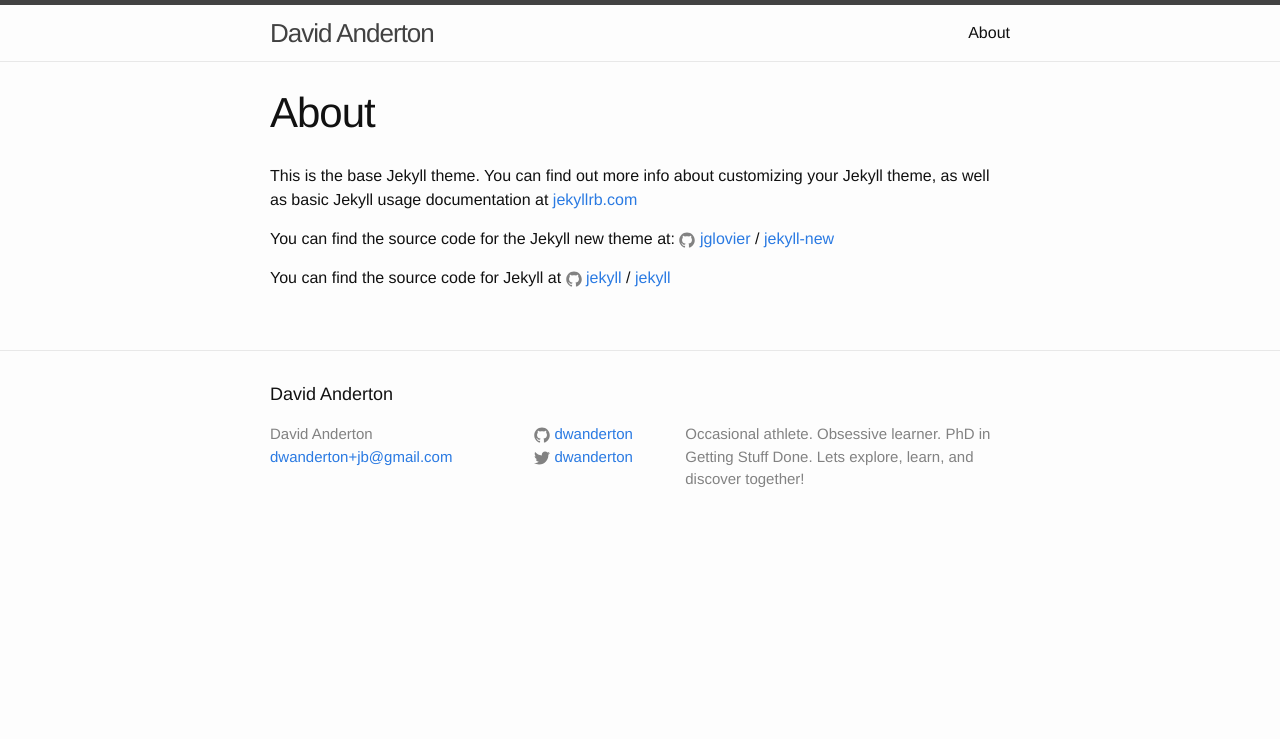
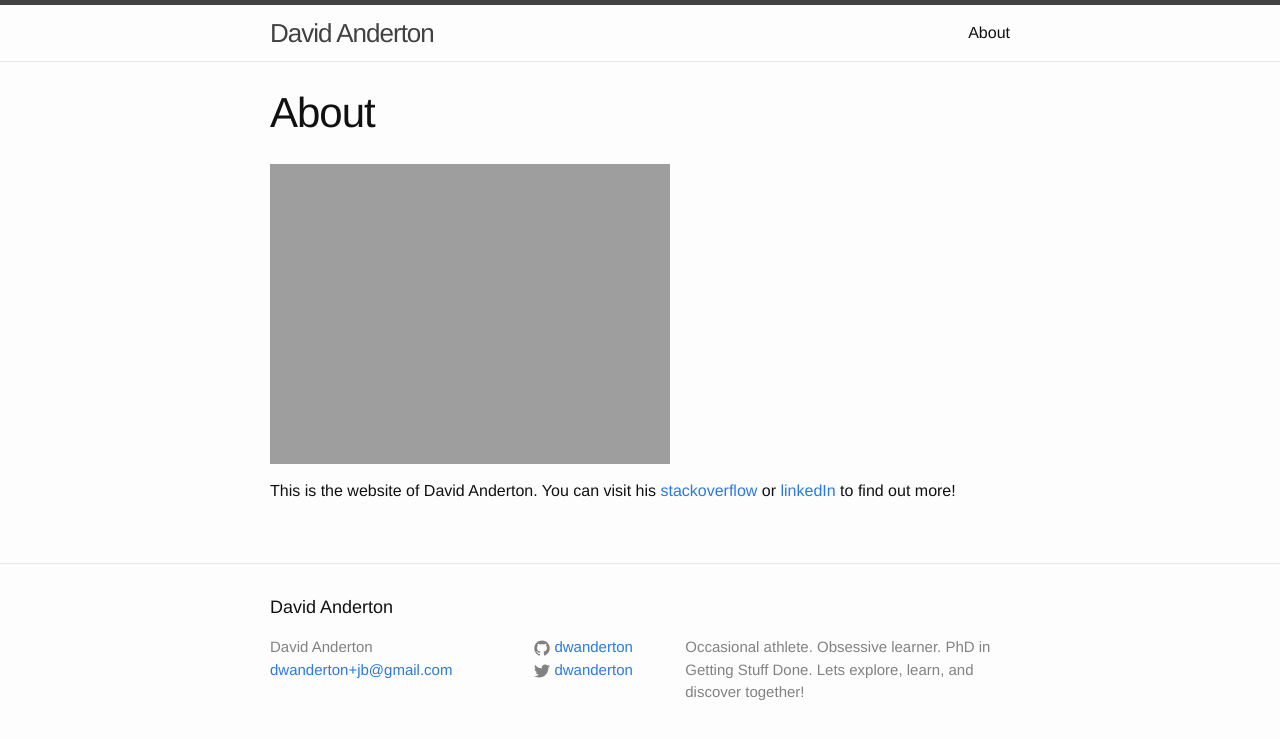
Before and after one commit to dwanderton/dwanderton.github.io, a Jekyll site: the page built from about.md, in a window 1280 px wide. Shown: the top 739 px of the page. Built offline with Jekyll 4.4.1, drawn with Linux system fonts in a browser that asks for light colours.

Commit message:
add profile pic

```diff
--- a/_config.yml
+++ b/_config.yml
@@ -12,7 +12,7 @@ description: > # this means to ignore newlines until "baseurl:"
   Occasional athlete. Obsessive learner. PhD in Getting Stuff Done. Lets explore,
   learn, and discover together!
 baseurl: "" # the subpath of your site, e.g. /blog
-url: "https://dwanderton.github.cio" # the base hostname & protocol for your site
+url: "https://dwanderton.github.io" # the base hostname & protocol for your site
 twitter_username: dwanderton
 github_username:  dwanderton
 
--- a/about.md
+++ b/about.md
@@ -4,12 +4,6 @@ title: About
 permalink: /about/
 ---
 
-This is the base Jekyll theme. You can find out more info about customizing your Jekyll theme, as well as basic Jekyll usage documentation at [jekyllrb.com](http://jekyllrb.com/)
+![David Anderton]({{ site.url }}/assets/img/profileAbout.jpg)
 
-You can find the source code for the Jekyll new theme at:
-{% include icon-github.html username="jglovier" %} /
-[jekyll-new](https://github.com/jglovier/jekyll-new)
-
-You can find the source code for Jekyll at
-{% include icon-github.html username="jekyll" %} /
-[jekyll](https://github.com/jekyll/jekyll)
+This is the website of David Anderton. You can visit his <a href="http://stackoverflow.com/users/3700836/david-anderton?tab=profile" target="_blank">stackoverflow</a> or <a href="https://uk.linkedin.com/in/dwanderton" target="_blank">linkedIn</a> to find out more!
```
Also changed, not shown: 1 other file.
